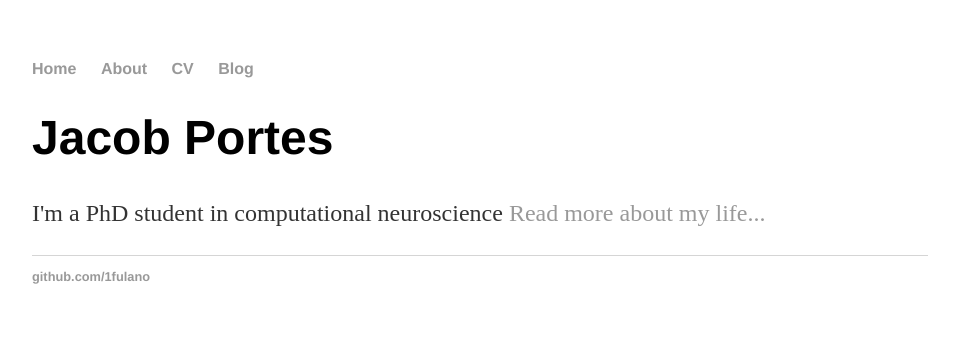
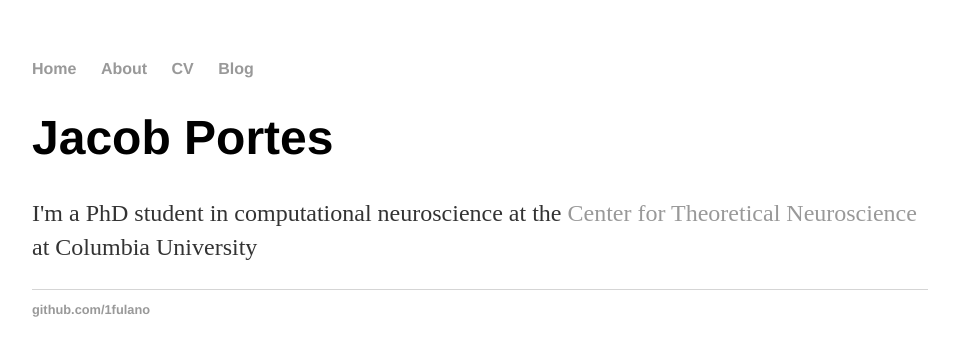
Before and after one commit to 1fulano/1fulano.github.io, a Jekyll site: the page built from index.html, in a window 1280 px wide. Shown: the top 356 px of the page, without its empty margins (160-1119 px from the left). Built offline with Jekyll 4.4.1, drawn with Linux system fonts in a browser that asks for light colours.

Commit message:
Update index.html
small edit

```diff
--- a/index.html
+++ b/index.html
@@ -4,5 +4,5 @@ title: Personal Website
 ---
 <div class="blurb">
 	<h1>Jacob Portes</h1>
-	<p>I'm a PhD student in computational neuroscience <a href="/about">Read more about my life...</a></p>
+	<p>I'm a PhD student in computational neuroscience at the <a href="https://ctn.zuckermaninstitute.columbia.edu/">Center for Theoretical Neuroscience</a> at Columbia University</p>
 </div><!-- /.blurb -->
```
